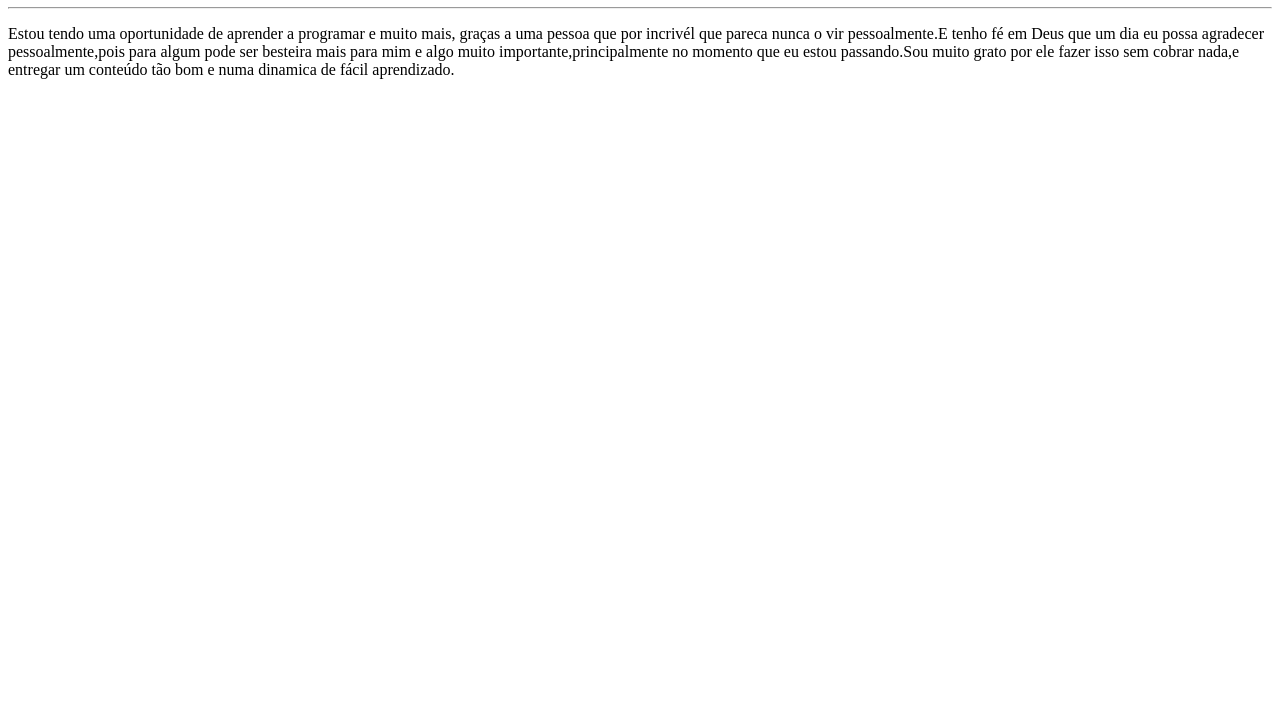
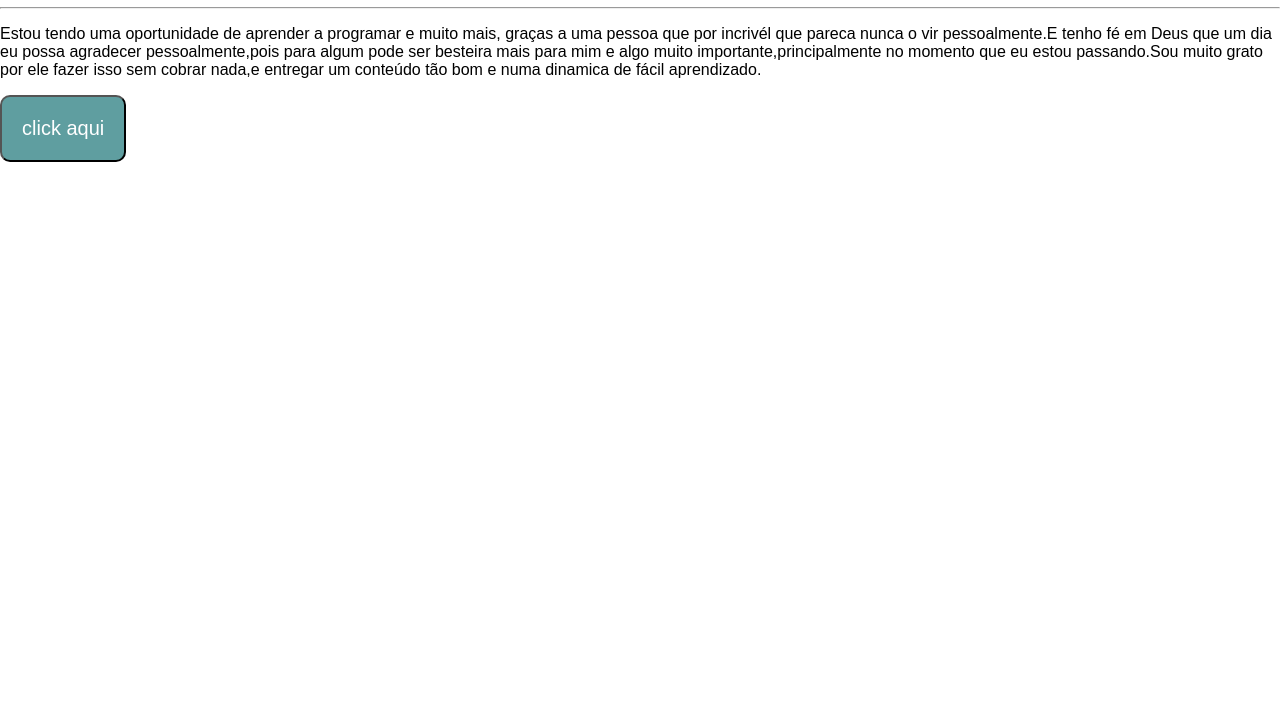
Before and after one commit to Valter-Jose-Jr/Ola-Mundo, a plain HTML site: page aula.github/index.html in a window 1280 px wide. Shown: the part 73-800 px from the top of the page. Drawn offline with Linux system fonts and the light colour scheme.

Commit message:
adicionei outros comandos
style e um botão.

```diff
--- a/aula.github/index.html
+++ b/aula.github/index.html
@@ -5,11 +5,31 @@
     <meta http-equiv="X-UA-Compatible" content="IE=edge">
     <meta name="viewport" content="width=device-width, initial-scale=1.0">
     <title>Site  Repositório</title>
+    <style>
+        body {
+            font: 12pt Arial;
+            margin: auto;
+        }
+        button {
+            color: white;
+            background-color: cadetblue;
+            font-size: 15pt;
+            border-radius: 10px;
+            padding: 20px;
+        }
+
+    </style>
 </head>
 <body>
     <h1>Olá, Mundo</h1>
     <hr>
     <p>Estou tendo uma oportunidade de aprender a programar e muito mais, graças a uma pessoa que por incrivél que pareca nunca o vir pessoalmente.E tenho fé em Deus que um dia eu possa agradecer pessoalmente,pois para algum pode ser besteira mais para mim e algo muito importante,principalmente no momento que eu estou passando.Sou muito grato por ele fazer isso sem cobrar nada,e entregar um conteúdo tão bom e numa dinamica de fácil aprendizado. </p>
+    <button onclick="clicou()">click aqui</button>
+    <script>
+        function clicou() {
+            alert('Você clicou no botão!')
+        }
+    </script>
 
 </body>
 </html>
```
